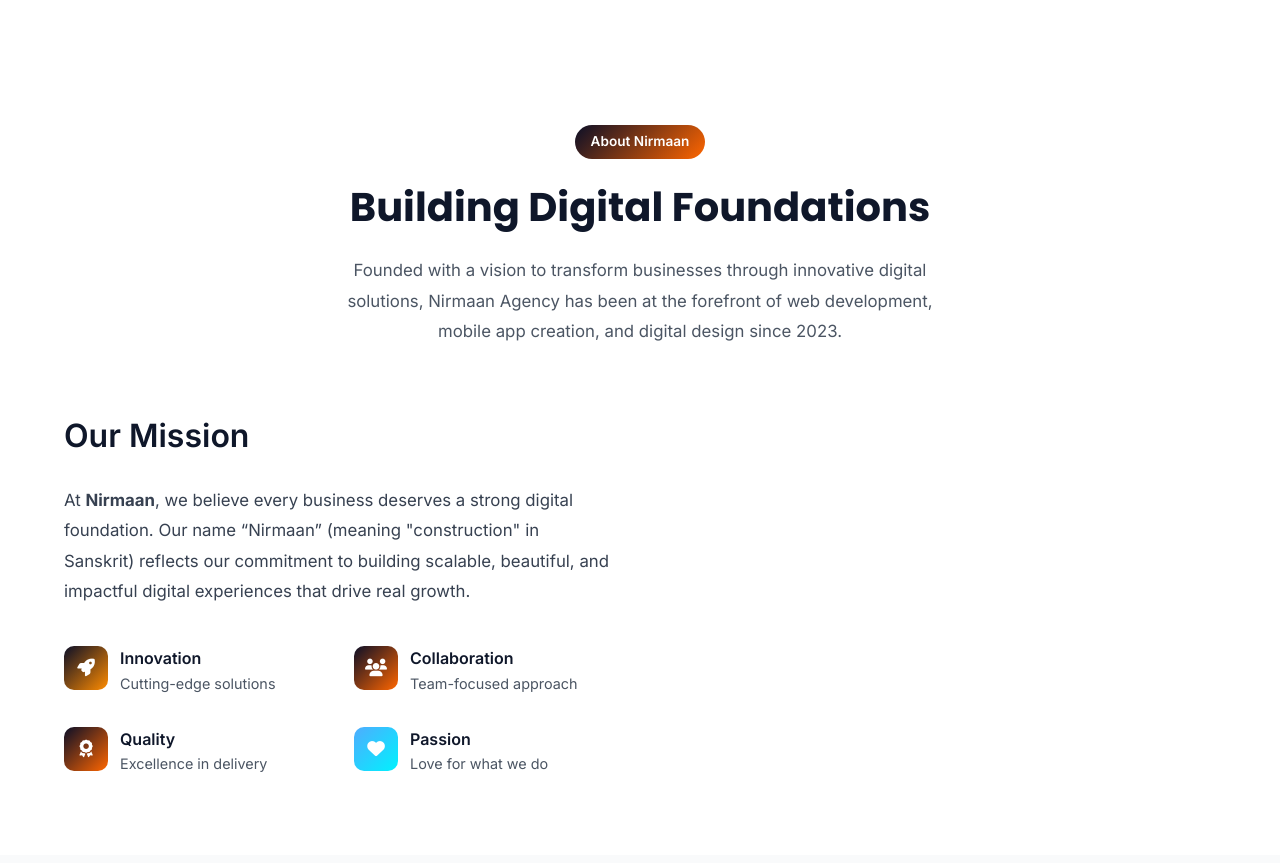
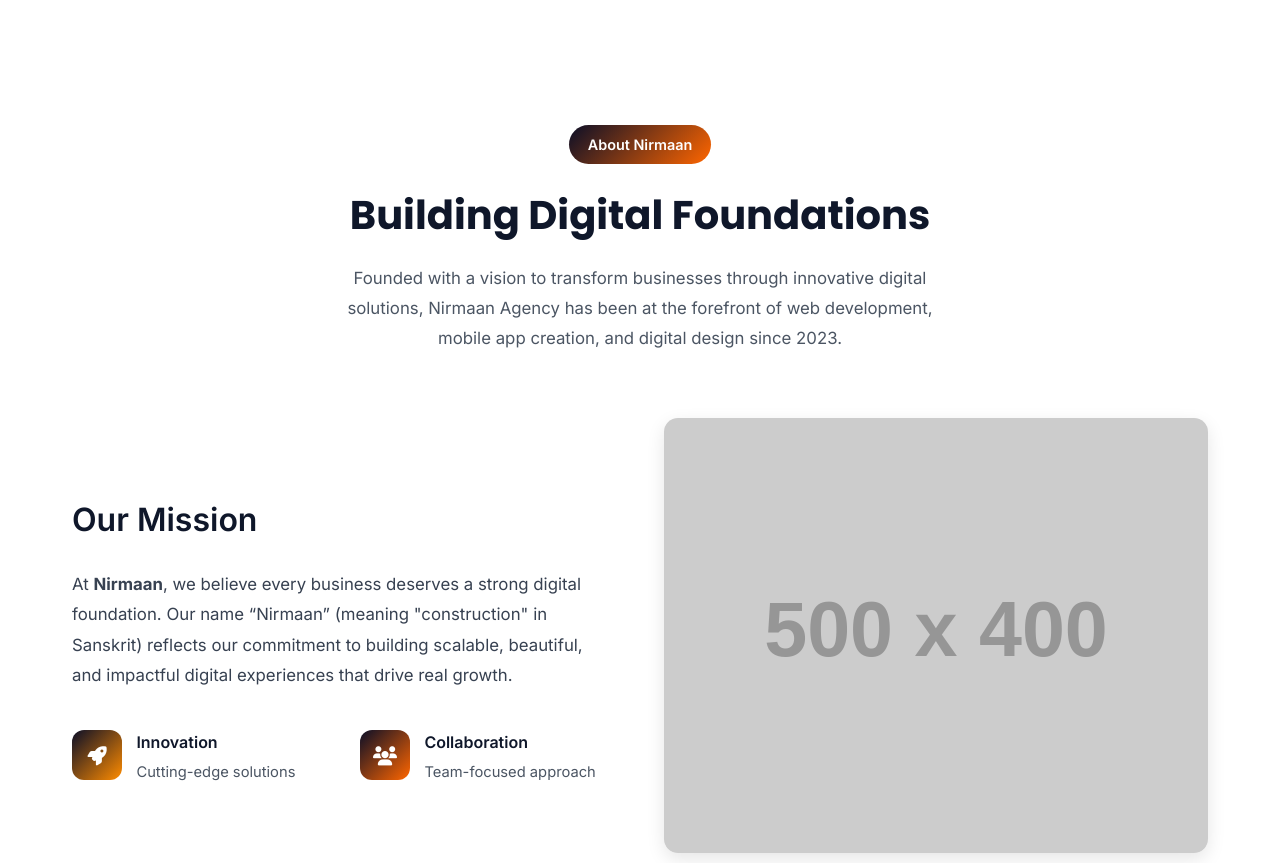
Before and after one commit to harshitsingh205/nirmaan, a plain HTML site: page index.html in a window 1280 px wide. Shown: the part 4520-5383 px from the top of the page. Drawn offline with Linux system fonts and the light colour scheme; placeholder pictures from the web are drawn by us.

Commit message:
index.html

```diff
--- a/index.html
+++ b/index.html
@@ -1866,13 +1866,14 @@
     </section>
 
   <!-- About Section -->
-<section class="services-section" id="about" style="background: #fff; padding: 5rem 2rem;">
-    <div class="section-container">
+<section id="about" class="services-section" style="background: #fff; padding: 5rem 2rem;">
+  <div class="section-container" style="max-width: 1200px; margin: 0 auto;">
+
     <!-- Header -->
     <div class="section-header animate-on-scroll" style="text-align: center; max-width: 800px; margin: 0 auto;">
-            <div class="section-badge" style="background: var(--gradient-1); color: #fff; display: inline-block; padding: 0.4rem 1rem; border-radius: 20px; font-size: 0.85rem; font-weight: 600; margin-bottom: 1rem;">
+      <span class="section-badge" style="background: var(--gradient-1); color: #fff; display: inline-block; padding: 0.5rem 1.2rem; border-radius: 20px; font-size: 0.9rem; font-weight: 600; margin-bottom: 1.2rem;">
         About Nirmaan
-            </div>
+      </span>
       <h2 class="section-title" style="font-size: 2.5rem; font-weight: 700; color: var(--primary); margin-bottom: 1rem;">
         Building Digital Foundations
       </h2>
@@ -1882,7 +1883,7 @@
     </div>
 
     <!-- Content Grid -->
-        <div style="display: grid; grid-template-columns: 1fr 1fr; gap: 3.5rem; align-items: center; margin-top: 4rem;">
+    <div class="about-grid" style="display: grid; grid-template-columns: repeat(auto-fit, minmax(320px, 1fr)); gap: 3rem; align-items: center; margin-top: 4rem;">
 
       <!-- Mission & Values -->
       <div class="animate-on-scroll">
@@ -1896,28 +1897,53 @@
         </p>
 
         <!-- Core Values -->
-                <div style="display: grid; grid-template-columns: 1fr 1fr; gap: 2rem;">
-                    <!-- Innovation -->
-                    <div style="display: flex; align-items: flex-start; gap: 0.75rem;">
-                        <div style="width: 44px; height: 44px; background: var(--gradient-4); border-radius: 10px; display: flex; align-items: center; justify-content: center; color: #fff; font-size: 1.1rem; transition: transform 0.3s;">
+        <div class="values-grid" style="display: grid; grid-template-columns: 1fr 1fr; gap: 2rem;">
+
+          <!-- Value Card -->
+          <div class="value-card" style="display: flex; align-items: flex-start; gap: 0.9rem; transition: transform 0.3s;">
+            <div class="icon-box" style="width: 50px; height: 50px; background: var(--gradient-4); border-radius: 12px; display: flex; align-items: center; justify-content: center; color: #fff; font-size: 1.2rem; flex-shrink: 0; transition: transform 0.3s;">
               <i class="fas fa-rocket"></i>
             </div>
             <div>
-                            <h4 style="color: var(--primary); font-weight: 600;">Innovation</h4>
-                            <p style="color: var(--gray-600); font-size: 0.9rem;">Cutting-edge solutions</p>
-                        </div>
-                    </div>
-
-                    <!-- Collaboration -->
-                    <div style="display: flex; align-items: flex-start; gap: 0.75rem;">
-                        <div style="width: 44px; height: 44px; background: var(--gradient-1); border-radius: 10px; display: flex; align-items: center; justify-content: center; color: #fff; font-size: 1.1rem; transition: transform 0.3s;">
+              <h4 style="color: var(--primary); font-weight: 600; margin-bottom: 0.3rem;">Innovation</h4>
+              <p style="color: var(--gray-600); font-size: 0.92rem;">Cutting-edge solutions</p>
+            </div>
+          </div>
+
+          <!-- Value Card -->
+          <div class="value-card" style="display: flex; align-items: flex-start; gap: 0.9rem; transition: transform 0.3s;">
+            <div class="icon-box" style="width: 50px; height: 50px; background: var(--gradient-1); border-radius: 12px; display: flex; align-items: center; justify-content: center; color: #fff; font-size: 1.2rem; flex-shrink: 0; transition: transform 0.3s;">
               <i class="fas fa-users"></i>
             </div>
             <div>
-                            <h4 style="color: var(--primary); font-weight: 600;">Collaboration</h4>
-                            <p style="color: var(--gray-600); font-size: 0.9rem;">Team-focused approach</p>
-                        </div>
-                    </div>
+              <h4 style="color: var(--primary); font-weight: 600; margin-bottom: 0.3rem;">Collaboration</h4>
+              <p style="color: var(--gray-600); font-size: 0.92rem;">Team-focused approach</p>
+            </div>
+          </div>
+
+        </div>
+      </div>
+
+      <!-- Image / Visual (optional placeholder) -->
+      <div class="animate-on-scroll" style="text-align: center;">
+        <img src="https://via.placeholder.com/500x400.png?text=Nirmaan+Agency" alt="About Nirmaan" style="width: 100%; border-radius: 14px; box-shadow: 0 6px 18px rgba(0,0,0,0.1);">
+      </div>
+    </div>
+  </div>
+
+  <!-- Extra Styling -->
+  <style>
+    .value-card:hover .icon-box {
+      transform: scale(1.1) rotate(5deg);
+    }
+    @media (max-width: 768px) {
+      #about { padding: 3.5rem 1.5rem; }
+      .section-title { font-size: 2rem !important; }
+      .values-grid { grid-template-columns: 1fr; }
+    }
+  </style>
+</section>
+
 
                     <!-- Quality -->
                     <div style="display: flex; align-items: flex-start; gap: 0.75rem;">
```
Lines whose indentation alone changed are shown as unchanged.
